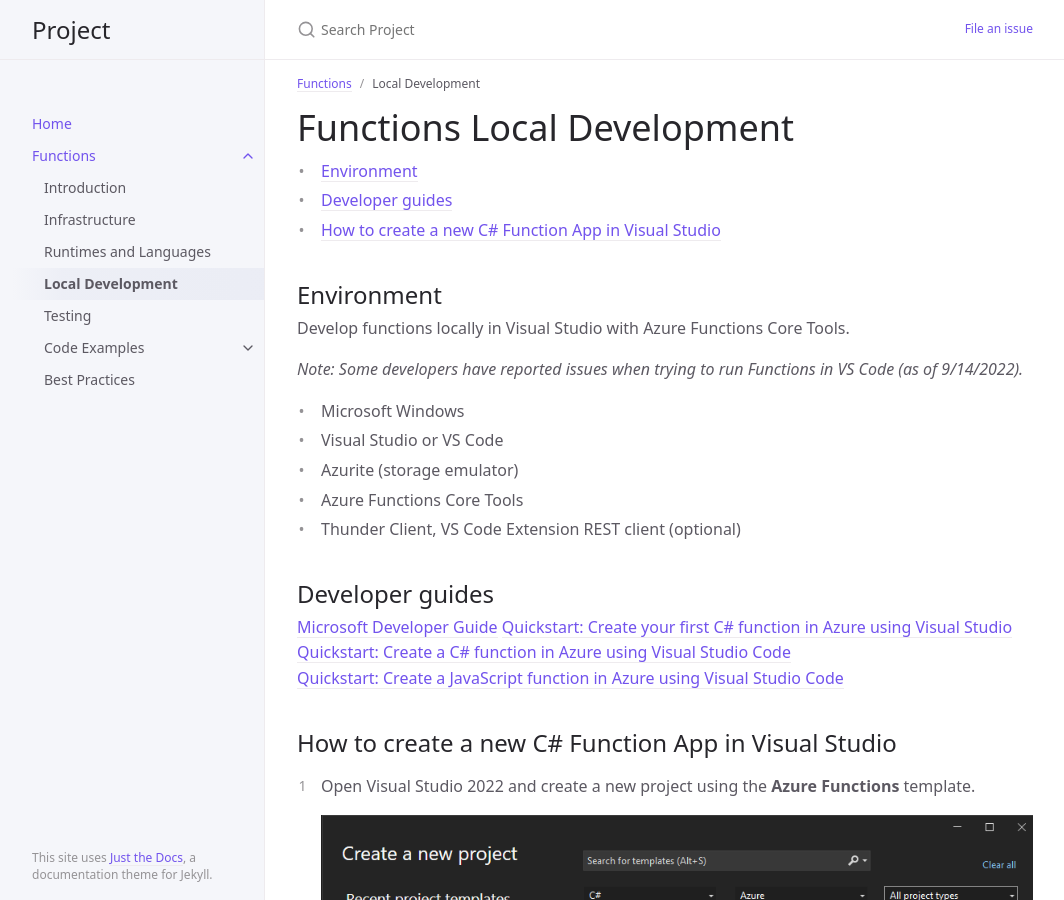
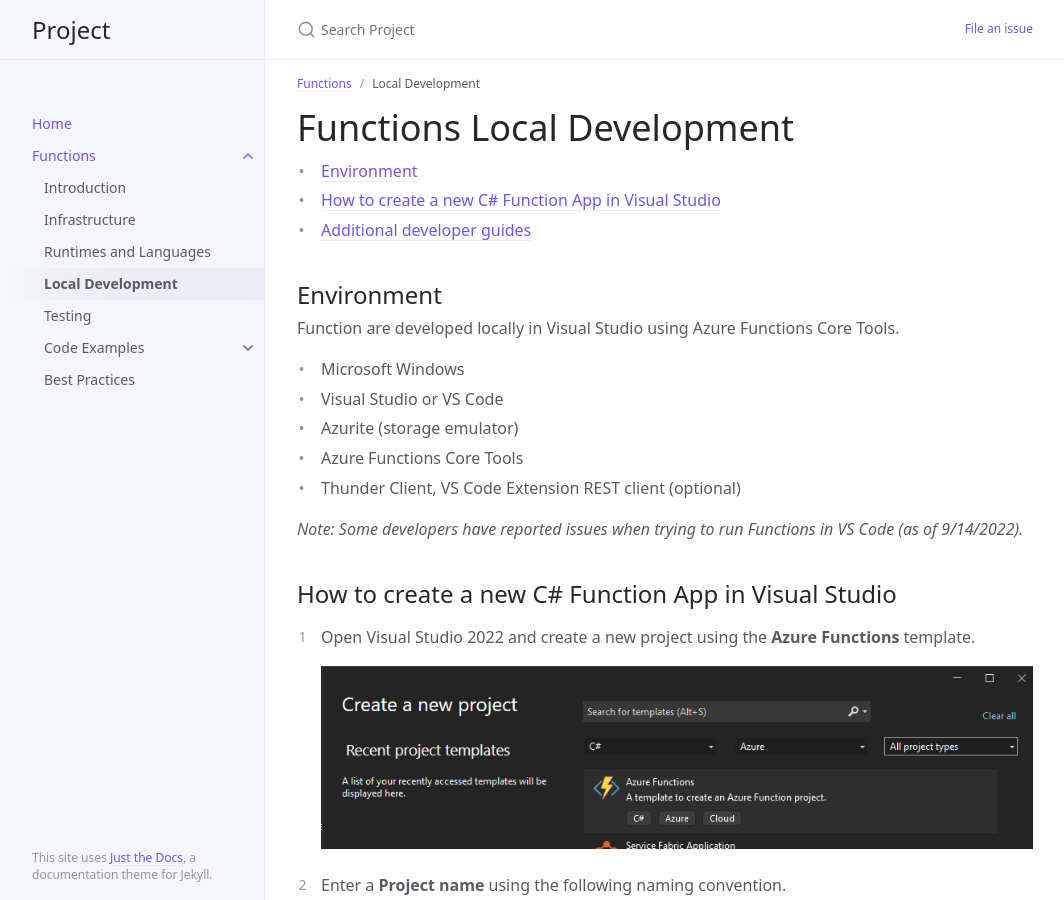
Before and after one commit to bwagner77/docs-test, a Jekyll site: the page built from function/local-development.md, in a window 1280 px wide and 900 px high. Shown: the whole window, without its empty margins (107-1171 px from the left). Built offline with Jekyll 4.4.1, drawn with Linux system fonts in a browser that asks for light colours; some of the changed text lies outside the part shown.

Commit message:
Updated function docs.

```diff
--- a/function/examples-dependency-injection.md
+++ b/function/examples-dependency-injection.md
@@ -6,7 +6,7 @@ grand_parent: Functions
 nav_order: 1
 ---
 
-# Function Code Examples - Adding Dependency Injection
+# Adding Dependency Injection
 {: .no_toc }
 
 See the
--- a/function/introduction.md
+++ b/function/introduction.md
@@ -8,14 +8,16 @@ nav_order: 1
 # Functions Introduction
 {: .no_toc }
 
+- TOC
+{:toc}
+
+## What are Azure Functions?
+
 [Azure Functions](https://docs.microsoft.com/en-us/azure/azure-functions/)
 are a serverless code-first compute service that allow running
 event-triggered code in a scalable way without managing infrastructure. A
 function is invoked by a *trigger* and executes a block of code or
 business logic.
-
-- TOC
-{:toc}
 
 ## Common use cases
 
--- a/function/local-development.md
+++ b/function/local-development.md
@@ -13,10 +13,7 @@ nav_order: 4
 
 ## Environment
 
-Develop functions locally in Visual Studio with Azure Functions Core Tools.
-
-*Note: Some developers have reported issues when trying to run Functions
-in VS Code (as of 9/14/2022).*
+Function are developed locally in Visual Studio using Azure Functions Core Tools.
 
 - Microsoft Windows
 - Visual Studio or VS Code
@@ -24,12 +21,8 @@ in VS Code (as of 9/14/2022).*
 - Azure Functions Core Tools
 - Thunder Client, VS Code Extension REST client (optional)
 
-## Developer guides
-
-[Microsoft Developer Guide](https://docs.microsoft.com/en-us/azure/azure-functions/functions-reference?tabs=blob)
-[Quickstart: Create your first C# function in Azure using Visual Studio](https://docs.microsoft.com/en-us/azure/azure-functions/functions-create-your-first-function-visual-studio?tabs=in-process)
-[Quickstart: Create a C# function in Azure using Visual Studio Code](https://docs.microsoft.com/en-us/azure/azure-functions/create-first-function-vs-code-csharp?tabs=in-process)
-[Quickstart: Create a JavaScript function in Azure using Visual Studio Code](https://docs.microsoft.com/en-us/azure/azure-functions/create-first-function-vs-code-node)
+*Note: Some developers have reported issues when trying to run Functions
+in VS Code (as of 9/14/2022).*
 
 ## How to create a new C# Function App in Visual Studio
 
@@ -100,3 +93,10 @@ VS Code extension.
     ![FunctionRunCurl](../assets/images/function-run-curl.png)
 
     ![FunctionRunThunderClient](../assets/images/function-run-thunderclient.png)
+
+## Additional developer guides
+
+[Microsoft Developer Guide](https://docs.microsoft.com/en-us/azure/azure-functions/functions-reference?tabs=blob)
+[Quickstart: Create your first C# function in Azure using Visual Studio](https://docs.microsoft.com/en-us/azure/azure-functions/functions-create-your-first-function-visual-studio?tabs=in-process)
+[Quickstart: Create a C# function in Azure using Visual Studio Code](https://docs.microsoft.com/en-us/azure/azure-functions/create-first-function-vs-code-csharp?tabs=in-process)
+[Quickstart: Create a JavaScript function in Azure using Visual Studio Code](https://docs.microsoft.com/en-us/azure/azure-functions/create-first-function-vs-code-node)
```
Also changed, not shown: function/best-practices.md (+3 -0 lines), function/runtimes-languages.md (+1 -1 lines).
